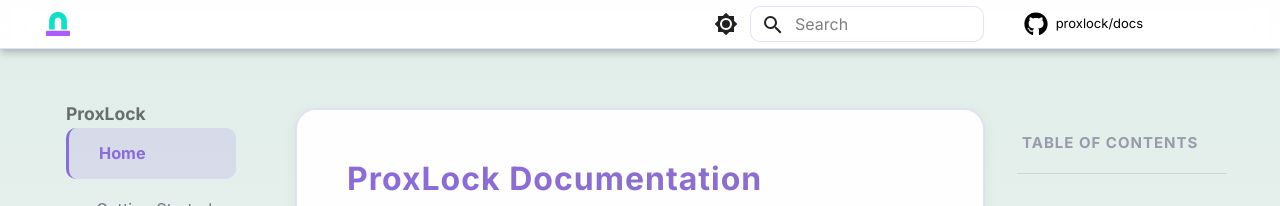
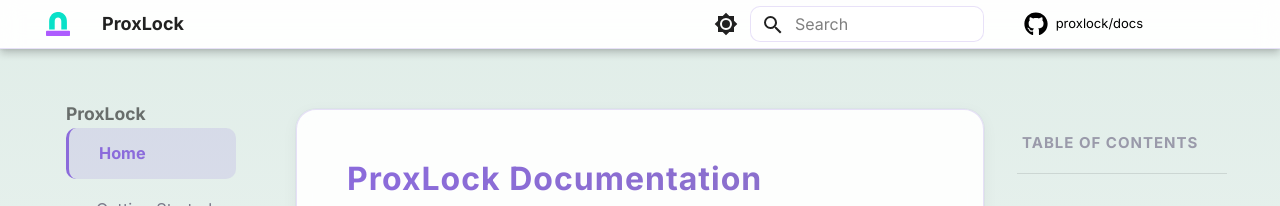
Before and after one commit to ProxLock/Docs, an MkDocs documentation site: the page built from docs/index.md, in a window 1280 px wide. Shown: the top 206 px of the page. Built offline with MkDocs 1.6.1 and Material for MkDocs 9.7.7, drawn with Linux system fonts in a browser that asks for light colours; comment, search, counter and statistics services are not loaded.

Commit message:
show title in navigation bar

```diff
--- a/docs/stylesheets/extra.css
+++ b/docs/stylesheets/extra.css
@@ -58,15 +58,7 @@
   --md-default-bg-color: transparent;
 }
 
-/* Gradient text for site title */
-.md-header__title {
-  background: linear-gradient(90deg, #8b6bdb, #8b71c7);
-  -webkit-background-clip: text;
-  -webkit-text-fill-color: transparent;
-  background-clip: text;
-  font-weight: 700;
-  letter-spacing: 1px;
-}
+
 
 /* Navigation links with purple accent */
 .md-nav__link--active {
```
Also changed, not shown: 1 other file.
